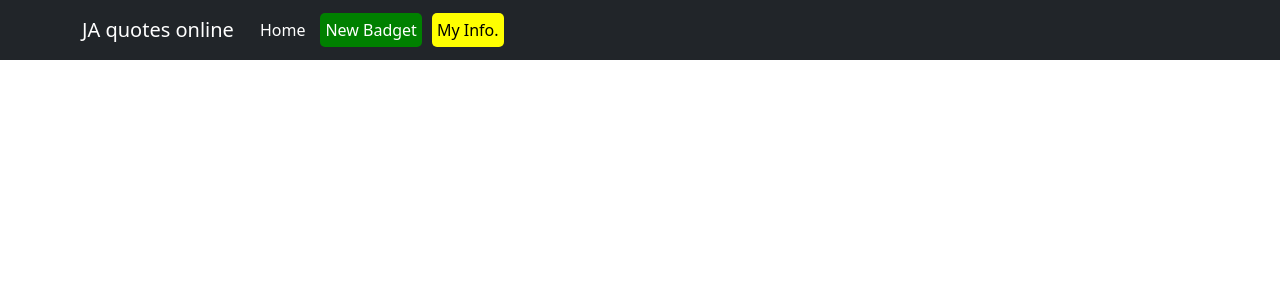
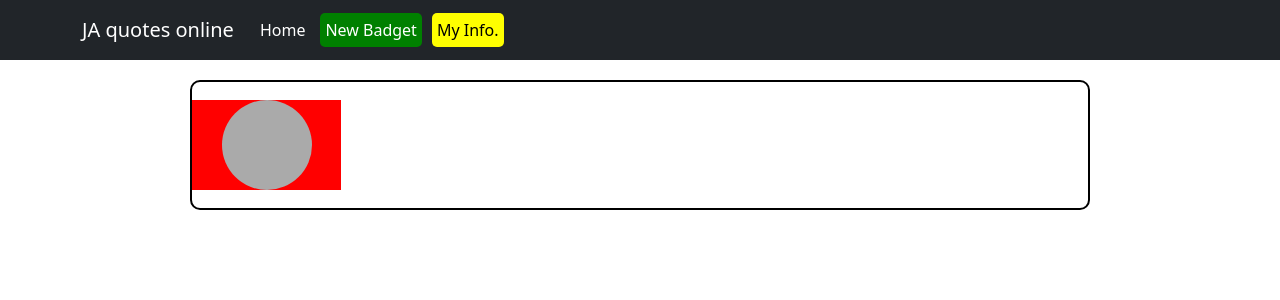
Before and after one commit to JudahAragao/online-quote-reactjs, a React (Create React App) app: page /#/add-badget in a window 1280 px wide. Shown: the top 300 px of the page. Built offline with nearby package versions, Linux system fonts and the light colour scheme.

Commit message:
adding budget form...

```diff
--- a/src/components/AddBadget/index.tsx
+++ b/src/components/AddBadget/index.tsx
@@ -5,7 +5,25 @@ import * as S from './styles'
 const AddBadget = () => {
     return (
         <S.Container>
+            <S.Badget>
+                <S.HeaderBadget>
+                    <S.Content>
+                        <S.LogoCompany>
 
+                        </S.LogoCompany>
+                    </S.Content>
+
+                    <S.Content>
+
+
+                    </S.Content>
+
+                    <S.Content>
+
+                    </S.Content>
+                </S.HeaderBadget>
+
+            </S.Badget>
         </S.Container>
     )
 }
--- a/src/components/AddBadget/styles.ts
+++ b/src/components/AddBadget/styles.ts
@@ -1,5 +1,49 @@
 import styled from "styled-components";
 
 export const Container = styled.div`
+    width: 100%;
+    display: flex;
+    justify-content: center;
+    align-items: center;
+`
 
+export const Badget = styled.div`
+    width: 900px;
+    margin: 20px 0;
+    display: flex;
+    flex-direction: column;
+    justify-content: center;
+    align-items: center;
 `
+
+export const HeaderBadget = styled.div`
+    width: 100%;
+    height: 130px;
+    border: 2px solid black;
+    border-radius: 10px;
+    display: flex;
+    justify-content: center;
+    align-items: center;
+`
+
+export const Content = styled.div`
+    background-color: red;
+
+    &:nth-child(1) {
+        flex: .8;
+        display: flex;
+        justify-content: center;
+        align-items: center;
+    }
+
+    &:nth-child(2), &:nth-child(3) {
+        flex: 2;
+    }
+`
+
+export const LogoCompany = styled.div`
+    width: 90px;
+    height: 90px;
+    background-color: #AAA;
+    border-radius: 45px;
+`
```
